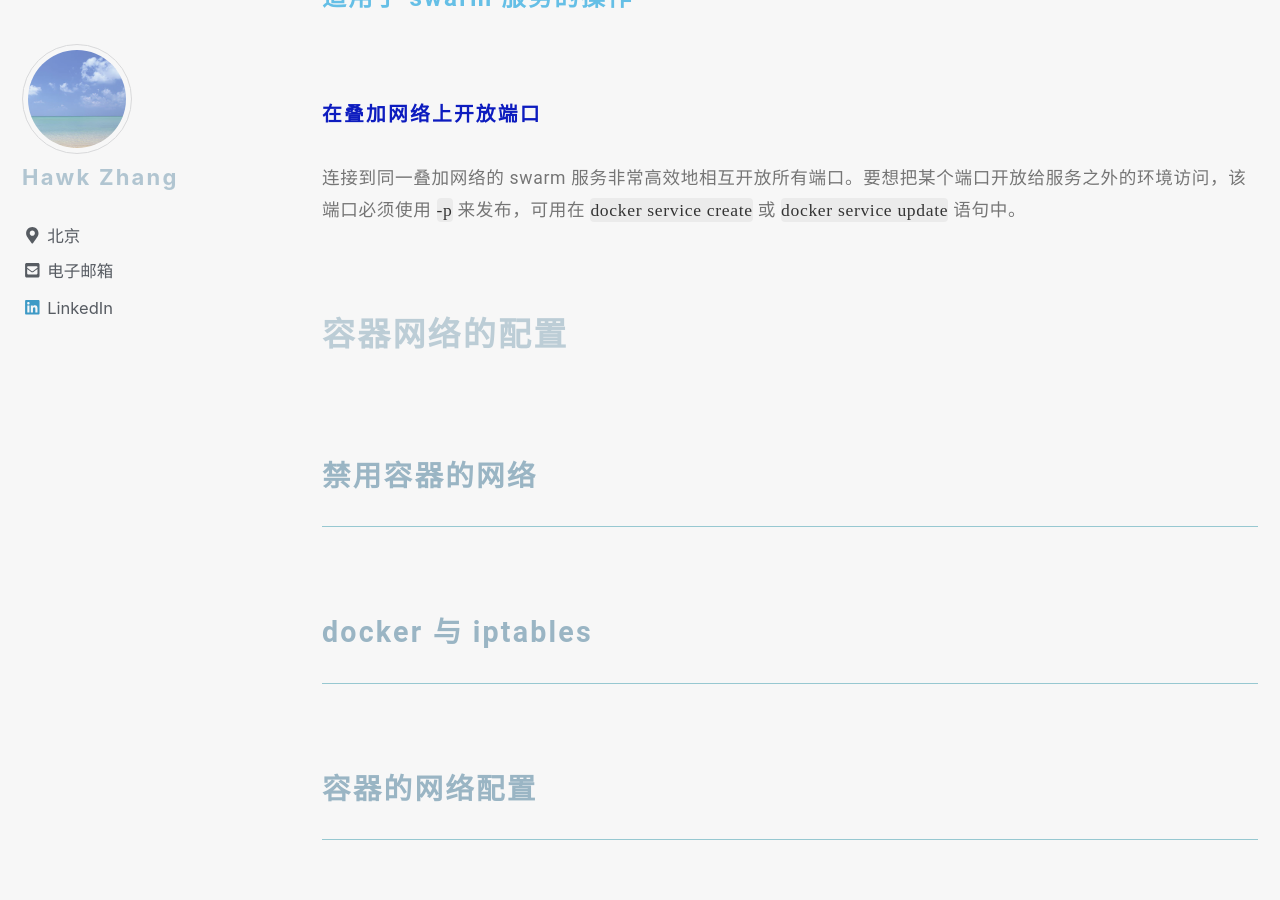
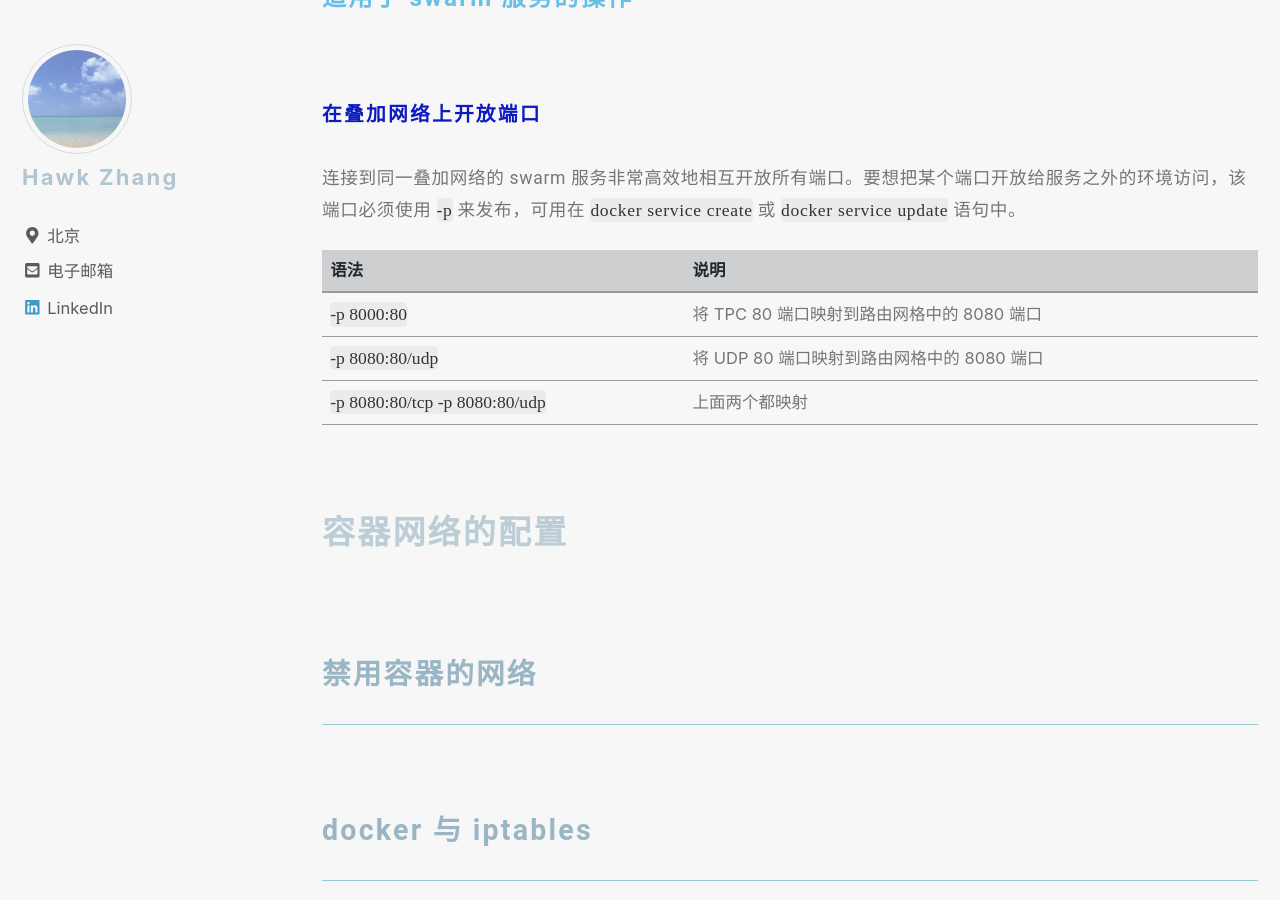
Before and after one commit to narru888/linotes_note, a Jekyll site: the page built from _posts/docker/2018-02-01-docker.network.md, in a window 1280 px wide and 900 px high, scrolled down 10956 px. Built offline with Jekyll 4.4.1, drawn with Linux system fonts in a browser that asks for light colours; nearby versions of some CDN libraries; a script that is not in the unit is left out.

Commit message:
update on 2018-10-05 13:30:01 CST

```diff
--- a/_posts/docker/2018-02-01-docker.network.md
+++ b/_posts/docker/2018-02-01-docker.network.md
@@ -347,6 +347,12 @@ $ docker network create \
 
 连接到同一叠加网络的 swarm 服务非常高效地相互开放所有端口。要想把某个端口开放给服务之外的环境访问，该端口必须使用 `-p` 来发布，可用在 `docker service create` 或 `docker service update` 语句中。
 
+语法 | 说明
+--- | ---
+`-p 8000:80`  |  将 TPC 80 端口映射到路由网格中的 8080 端口
+`-p 8080:80/udp`  |  将 UDP 80 端口映射到路由网格中的 8080 端口
+`-p 8080:80/tcp -p 8080:80/udp`  |  上面两个都映射
+
 
 
 
```
